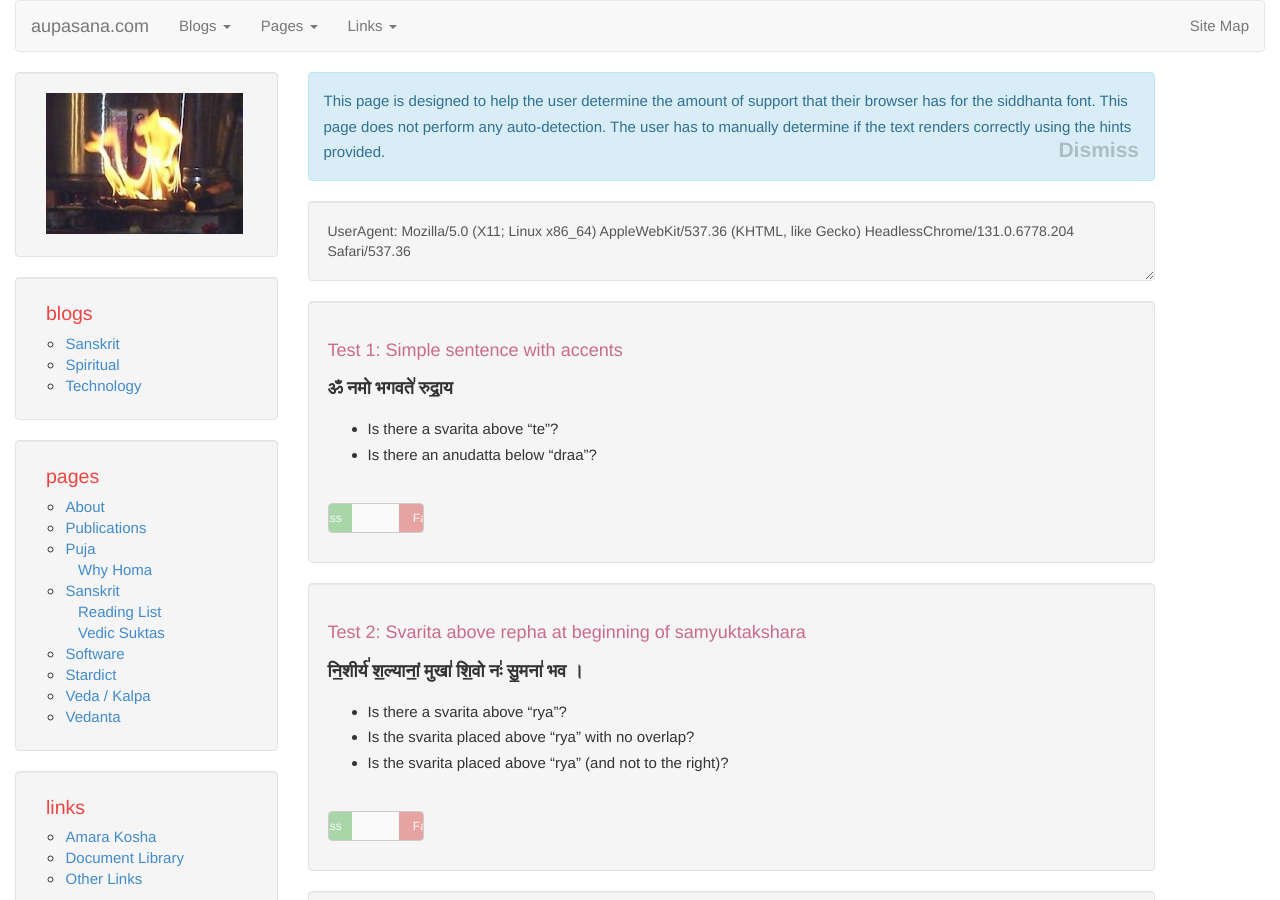
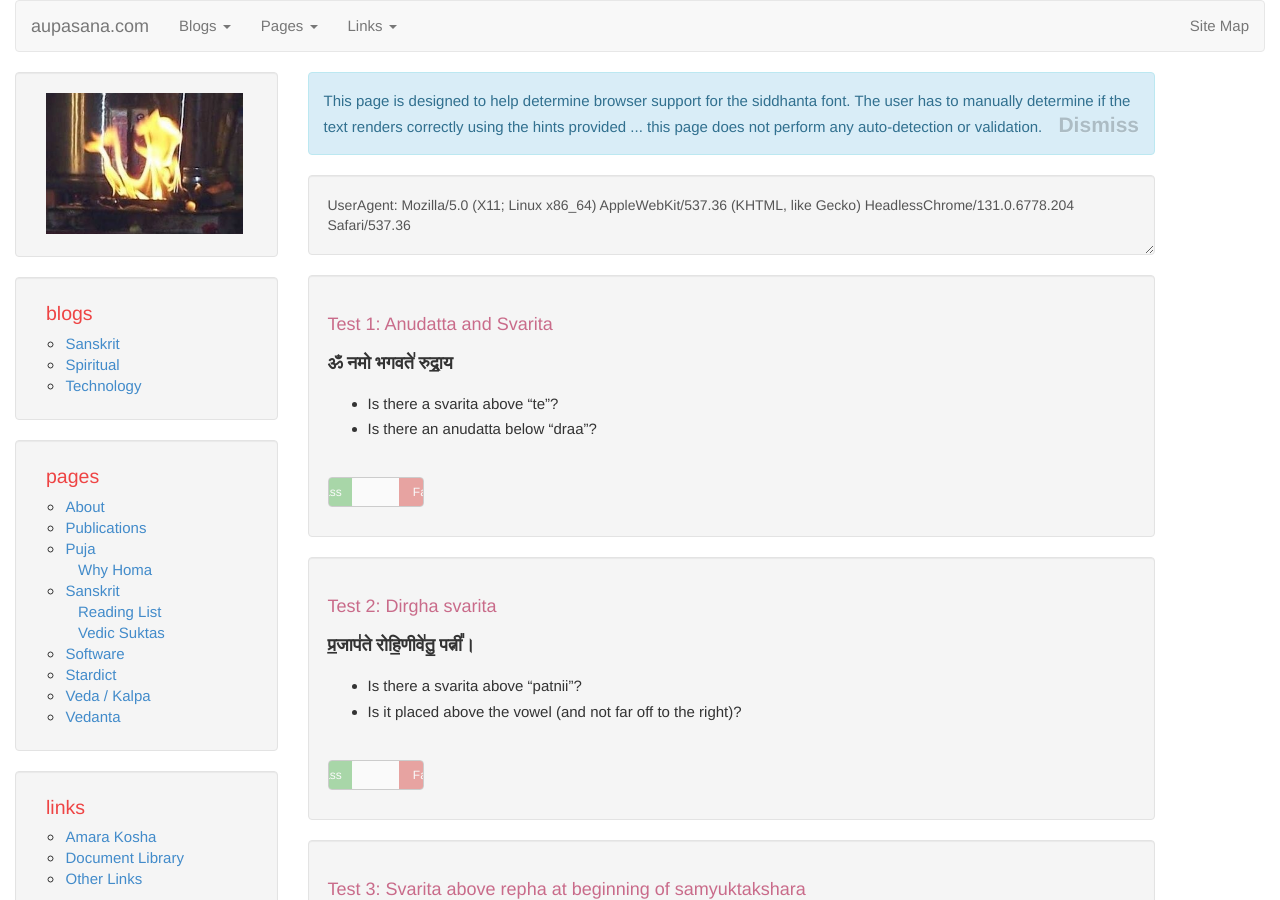
Before and after one commit to aupasana/aupasana.github.io, a Jekyll site: the page built from pages/suktas/browser-test.md, in a window 1280 px wide and 900 px high. Built offline with Jekyll 4.4.1, drawn with Linux system fonts in a browser that asks for light colours; nearby versions of some CDN libraries; some web fonts are replaced.

Commit message:
browser-test.md: update info message

```diff
--- a/pages/suktas/browser-test.md
+++ b/pages/suktas/browser-test.md
@@ -4,10 +4,9 @@ title: Test page for browser support
 ---
 
 <div class="alert alert-info">
-This page is designed to help the user determine the amount of
-support that their browser has for the siddhanta font. This page
-does not perform any auto-detection. The user has to manually determine
-if the text renders correctly using the hints provided.
+This page is designed to help determine browser support for the siddhanta font.
+The user has to manually determine if the text renders correctly using the hints provided ...
+this page does not perform any auto-detection or validation.
 <button type="button" class="btn btn-secondary close" data-dismiss="alert">Dismiss</button>
 </div>
 
@@ -22,12 +21,24 @@ if the text renders correctly using the hints provided.
 
 {::options parse_block_html="true" /}
 <div class="well">
-## Simple sentence with accents
+## Anudatta and Svarita
   <div lang="sa">
   ॐ नमो भगवते॑ रुद्रा॒य
   </div>
 * Is there a svarita above "te"?
 * Is there an anudatta below "draa"?
+
+<br/><input type="checkbox" class="browser-test-checkbox"/>
+</div>
+
+<div class="well">
+## Dirgha svarita
+
+  <div lang="sa">
+  प्र॒जाप॑ते रोहि॒णीवे॑तु॒ पत्नी᳚।
+  </div>
+* Is there a svarita above "patnii"?
+* Is it placed above the vowel (and not far off to the right)?
 
 <br/><input type="checkbox" class="browser-test-checkbox"/>
 </div>
```
